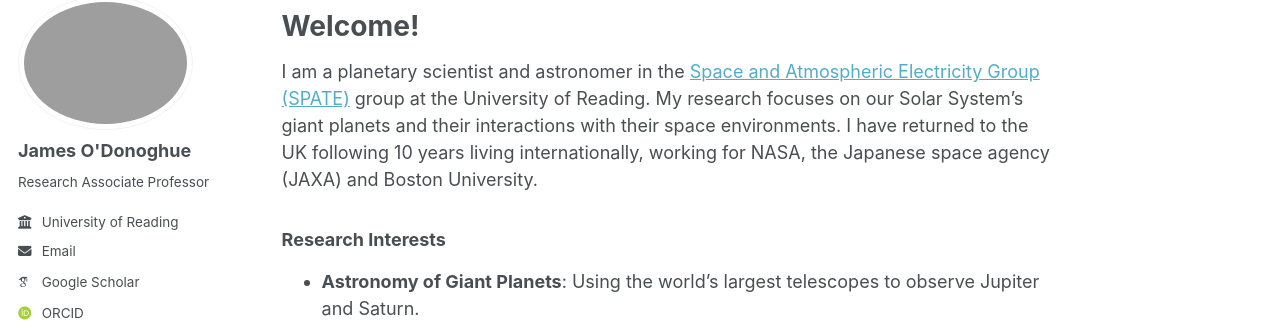
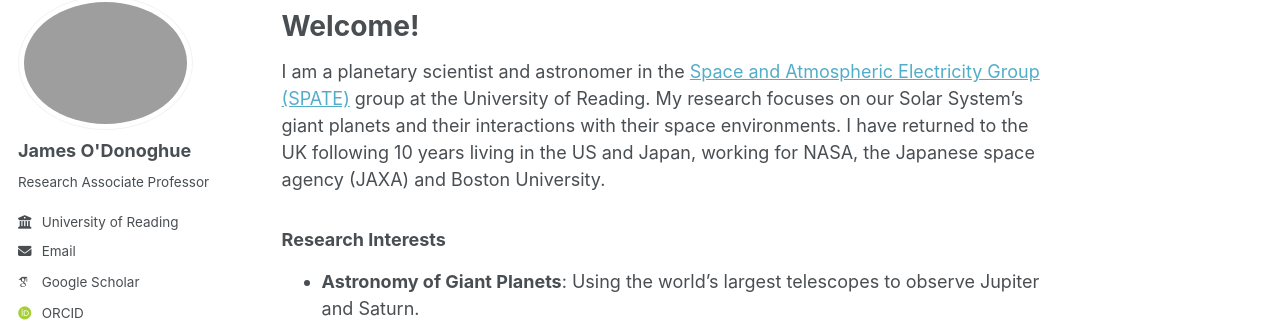
Before and after one commit to odonoghuespace/odonoghuespace.github.io, a Jekyll site: the page built from _pages/about.md, in a window 1280 px wide and 1258 px high. Shown: the part 110-445 px from the top of the window. Built offline with Jekyll 4.4.1, drawn with Linux system fonts in a browser that asks for light colours; some web fonts are replaced.

Commit message:
Clarify author's international experience in bio
Updated the text to clarify the author's international experience.

```diff
--- a/_pages/about.md
+++ b/_pages/about.md
@@ -9,7 +9,7 @@ redirect_from:
 
 # Welcome!
 
-I am a planetary scientist and astronomer in the [Space and Atmospheric Electricity Group (SPATE)](https://research.reading.ac.uk/met-spate/) group at the University of Reading. My research focuses on our Solar System’s giant planets and their interactions with their space environments. I have returned to the UK following 10 years living internationally, working for NASA, the Japanese space agency (JAXA) and Boston University.
+I am a planetary scientist and astronomer in the [Space and Atmospheric Electricity Group (SPATE)](https://research.reading.ac.uk/met-spate/) group at the University of Reading. My research focuses on our Solar System’s giant planets and their interactions with their space environments. I have returned to the UK following 10 years living in the US and Japan, working for NASA, the Japanese space agency (JAXA) and Boston University.
 
 ### Research Interests
 - **Astronomy of Giant Planets**: Using the world's largest telescopes to observe Jupiter and Saturn.
```
